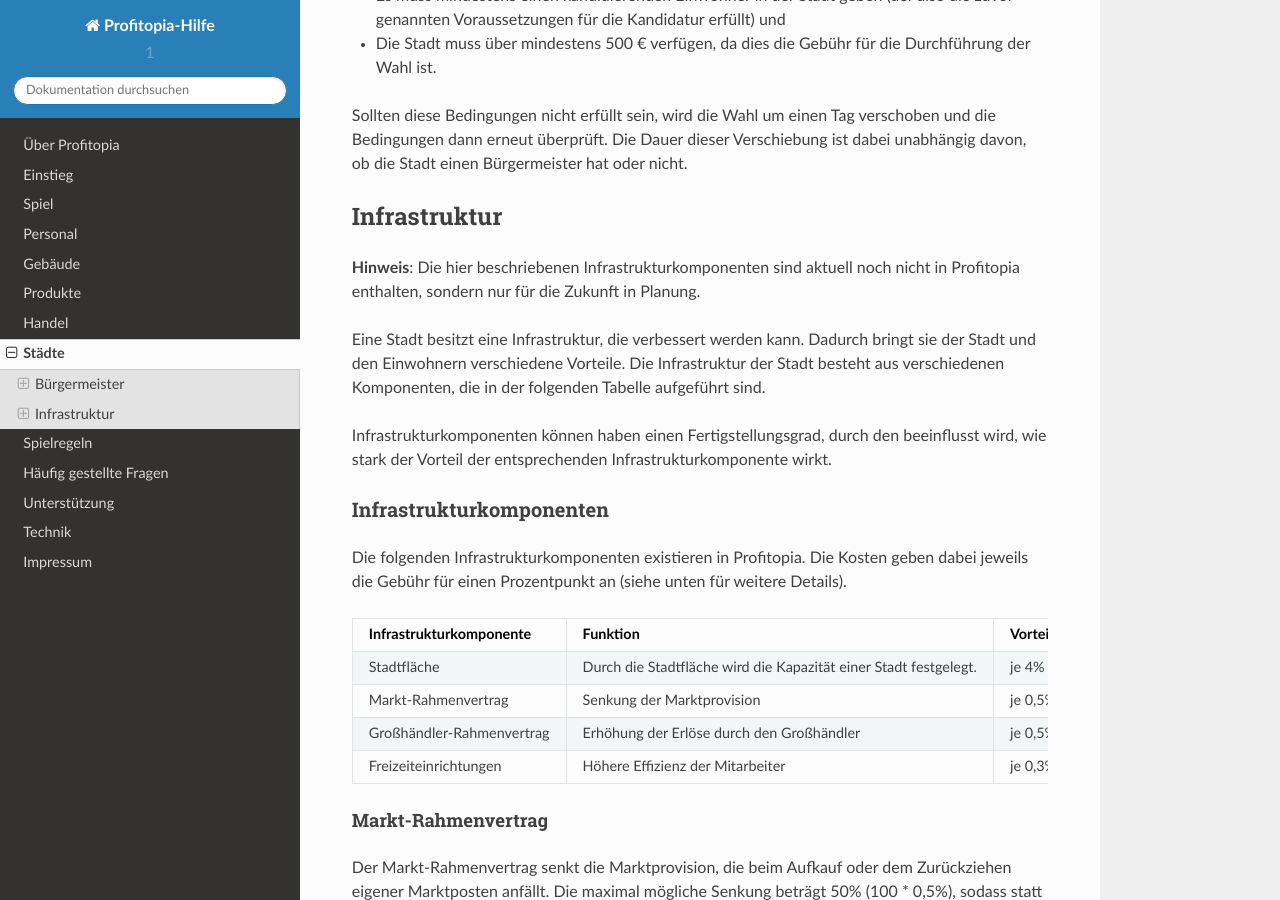
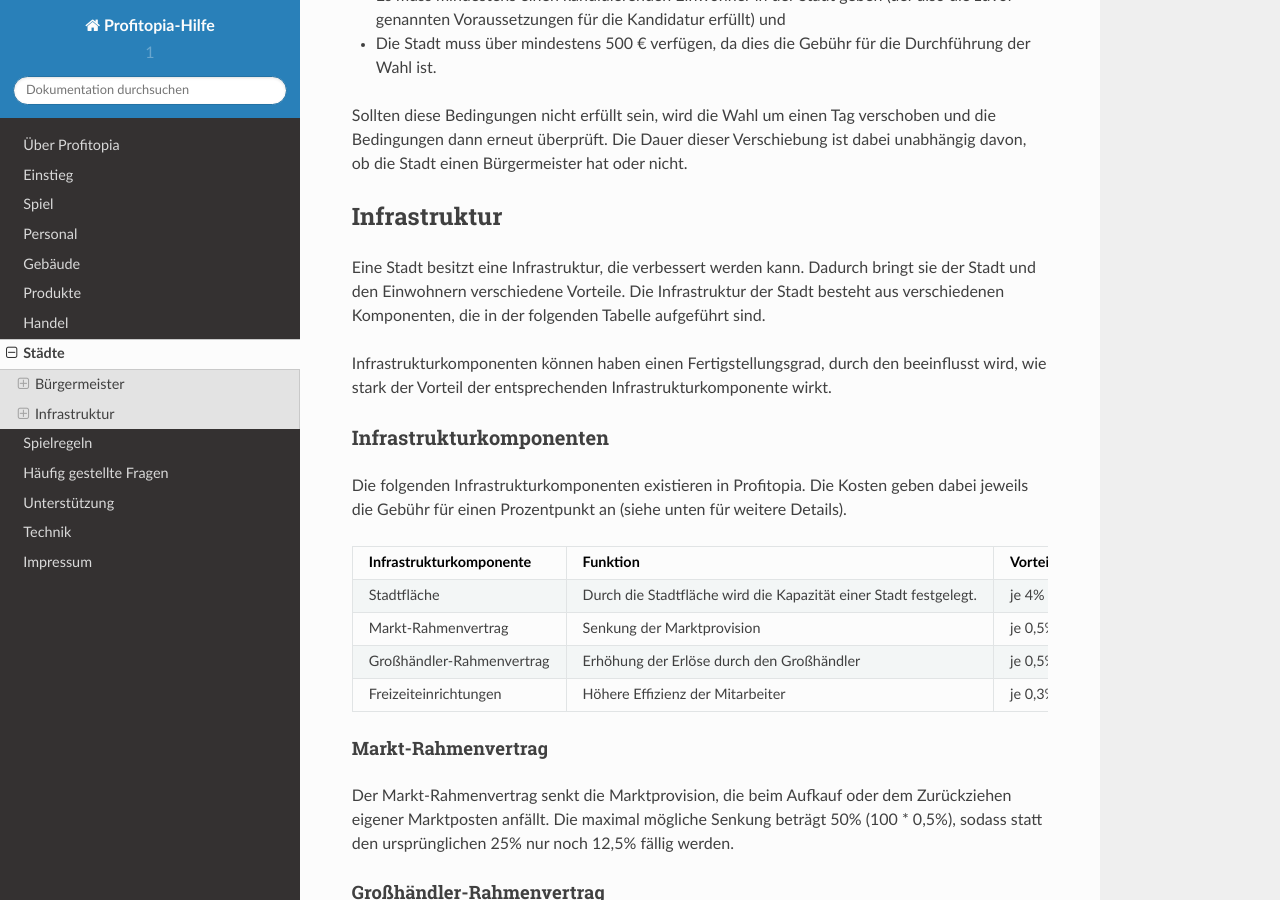
Before and after one commit to profitopia/help, a Sphinx documentation site: the page built from source/city.rst, in a window 1280 px wide and 900 px high, scrolled down 930 px. Built offline with Sphinx 7.4.7 and the Read the Docs theme 2.0.0, drawn with Linux system fonts in a browser that asks for light colours.

Commit message:
removed hint

```diff
--- a/source/city.rst
+++ b/source/city.rst
@@ -32,8 +32,6 @@ Sollten diese Bedingungen nicht erfüllt sein, wird die Wahl um einen Tag versch
 
 Infrastruktur
 =============
-
-**Hinweis**: Die hier beschriebenen Infrastrukturkomponenten sind aktuell noch nicht in Profitopia enthalten, sondern nur für die Zukunft in Planung.
 
 Eine Stadt besitzt eine Infrastruktur, die verbessert werden kann. Dadurch bringt sie der Stadt und den Einwohnern verschiedene Vorteile. Die Infrastruktur der Stadt besteht aus verschiedenen Komponenten, die in der folgenden Tabelle aufgeführt sind.
 
```
